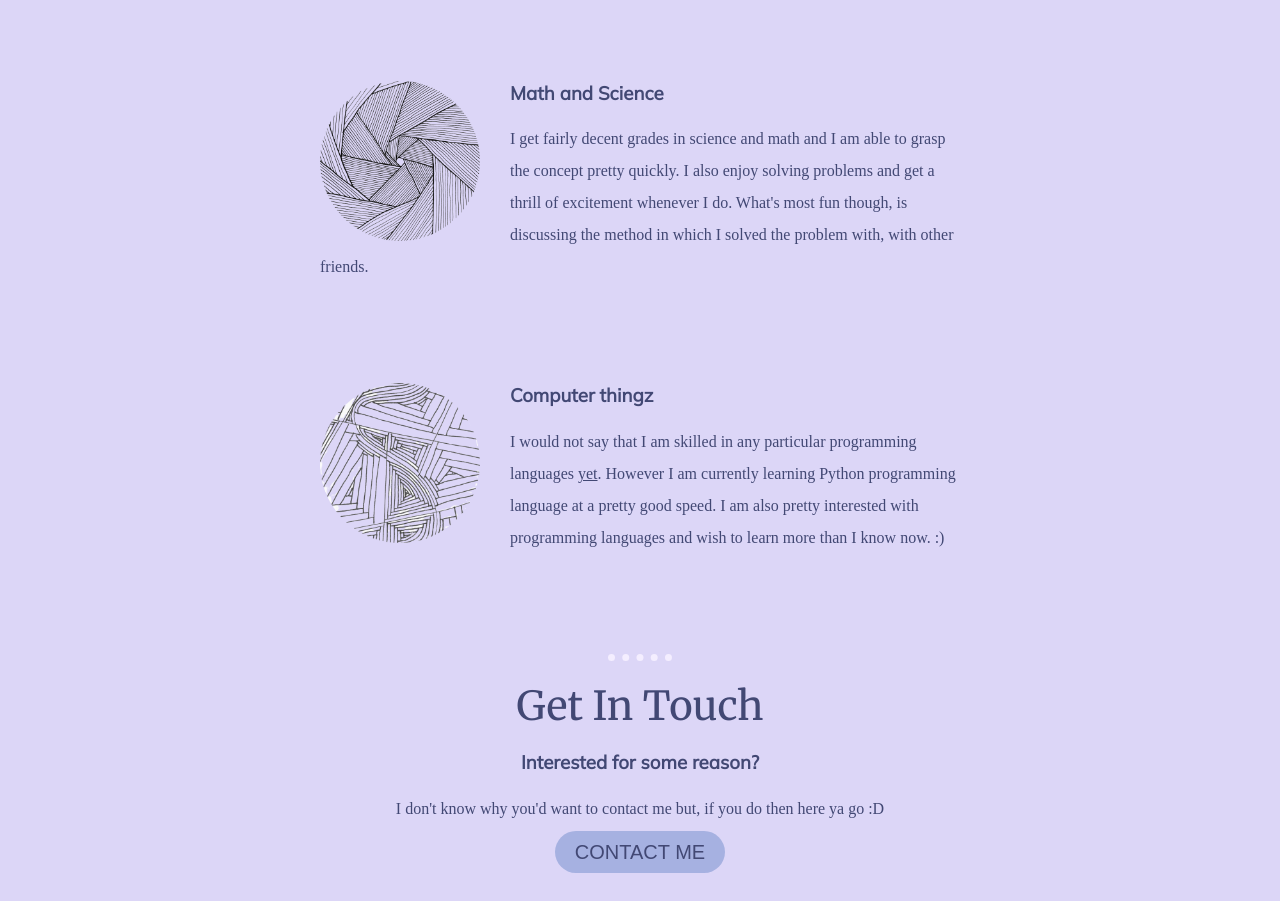
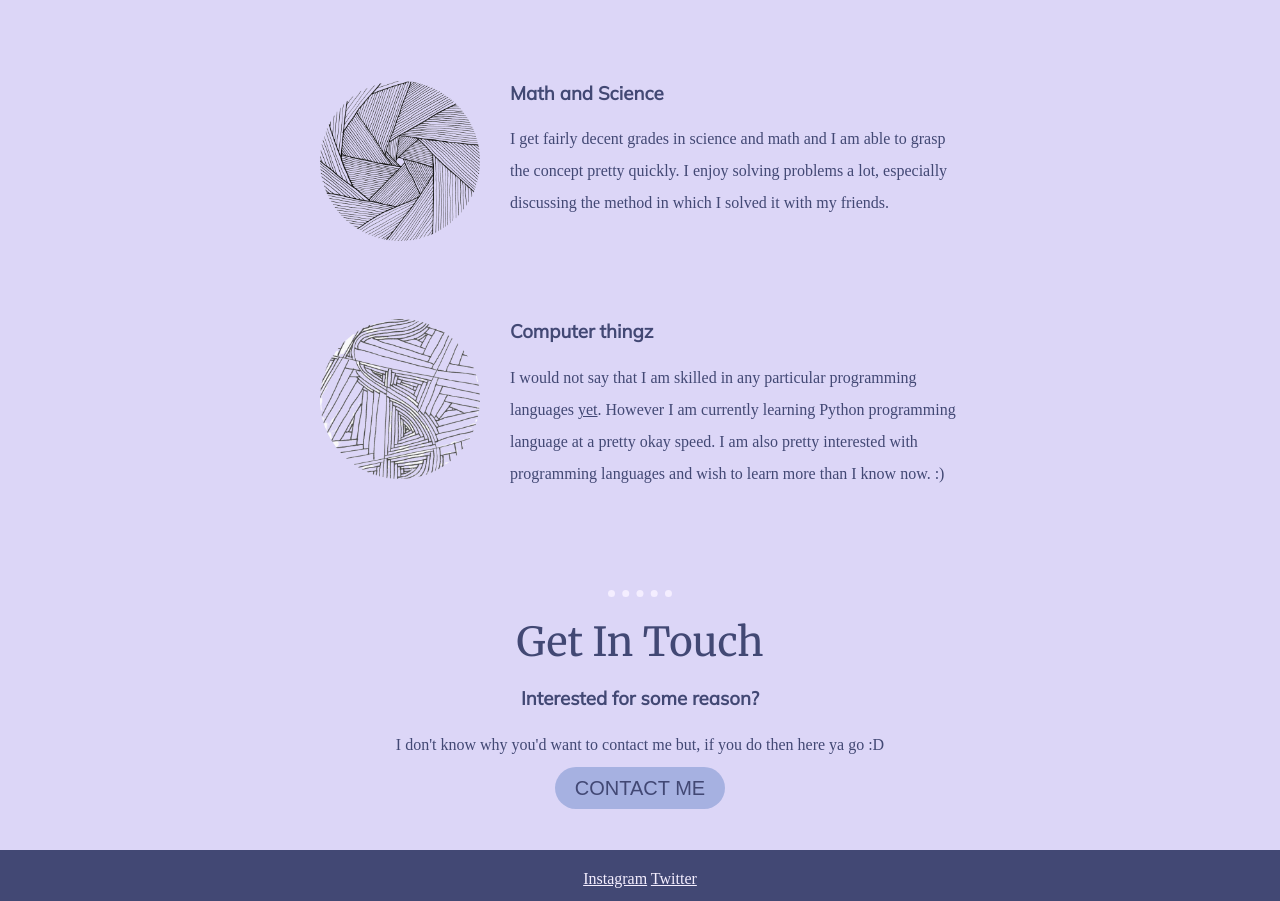
Before and after one commit to kazoominghao/meow, a plain HTML site: page index.html in a window 1280 px wide. Shown: the part 1580-2481 px from the top of the page. Drawn offline with Linux system fonts and the light colour scheme.

Commit message:
Update index.html

```diff
--- a/index.html
+++ b/index.html
@@ -33,15 +33,14 @@
         <img class="math" src="math_art.png" alt="math-picture">
         <h3 class="">Math and Science</h3>
         <p class="skill_des">I get fairly decent grades in science and math and I am able to grasp the concept pretty quickly.
-          I also enjoy solving problems and get a thrill of excitement whenever I do. What's most fun though, is discussing the method
-          in which I solved the problem with, with other friends.
+          I enjoy solving problems a lot, especially discussing the method in which I solved it with my friends.
         </p>
       </div>
       <div class="skill-row">
         <img class="circle" src="circle.png" alt="cirlce-img">
         <h3 class="">Computer thingz</h3>
         <p class="skill_des">I would not say that I am skilled in any particular programming languages <u>yet</u>. However I am
-          currently learning Python programming language at a pretty good speed. I am also pretty interested with programming languages
+          currently learning Python programming language at a pretty okay speed. I am also pretty interested with programming languages
           and wish to learn more than I know now. :)
          </p>
       </div>
```
